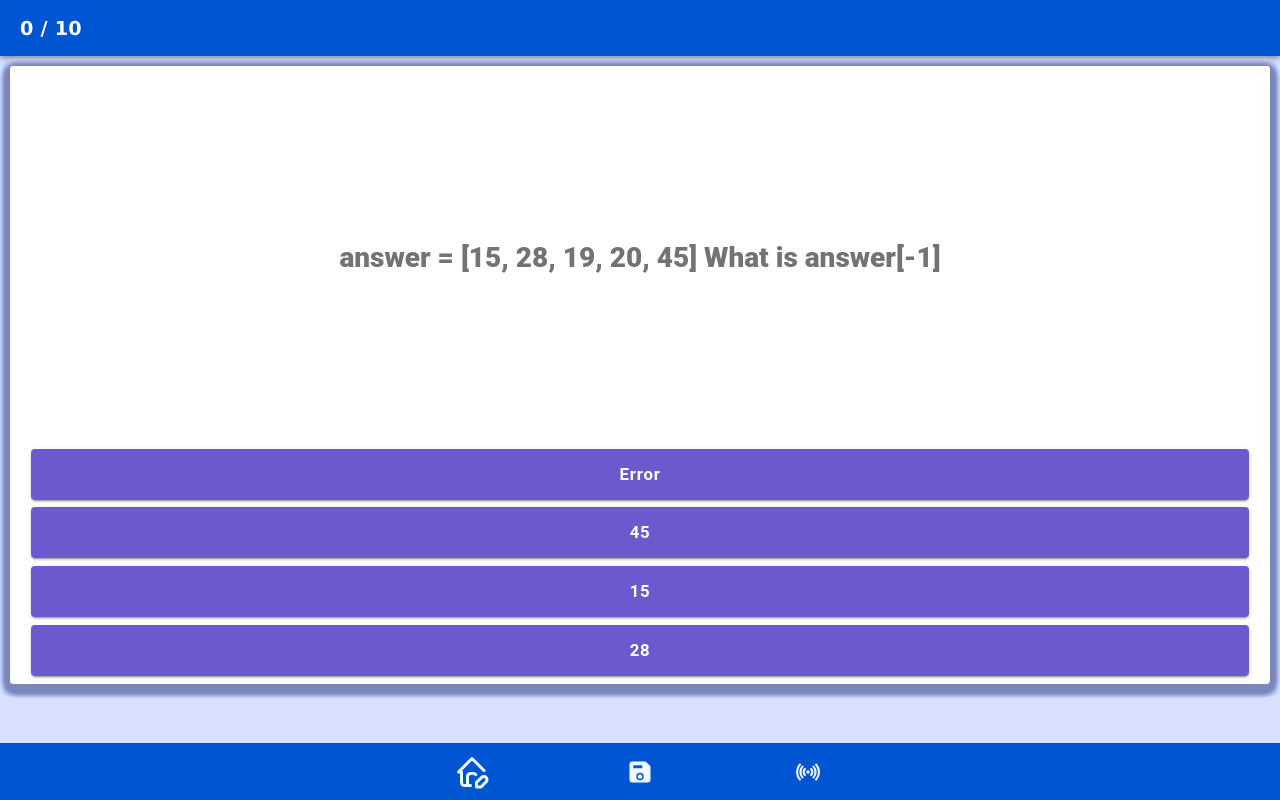
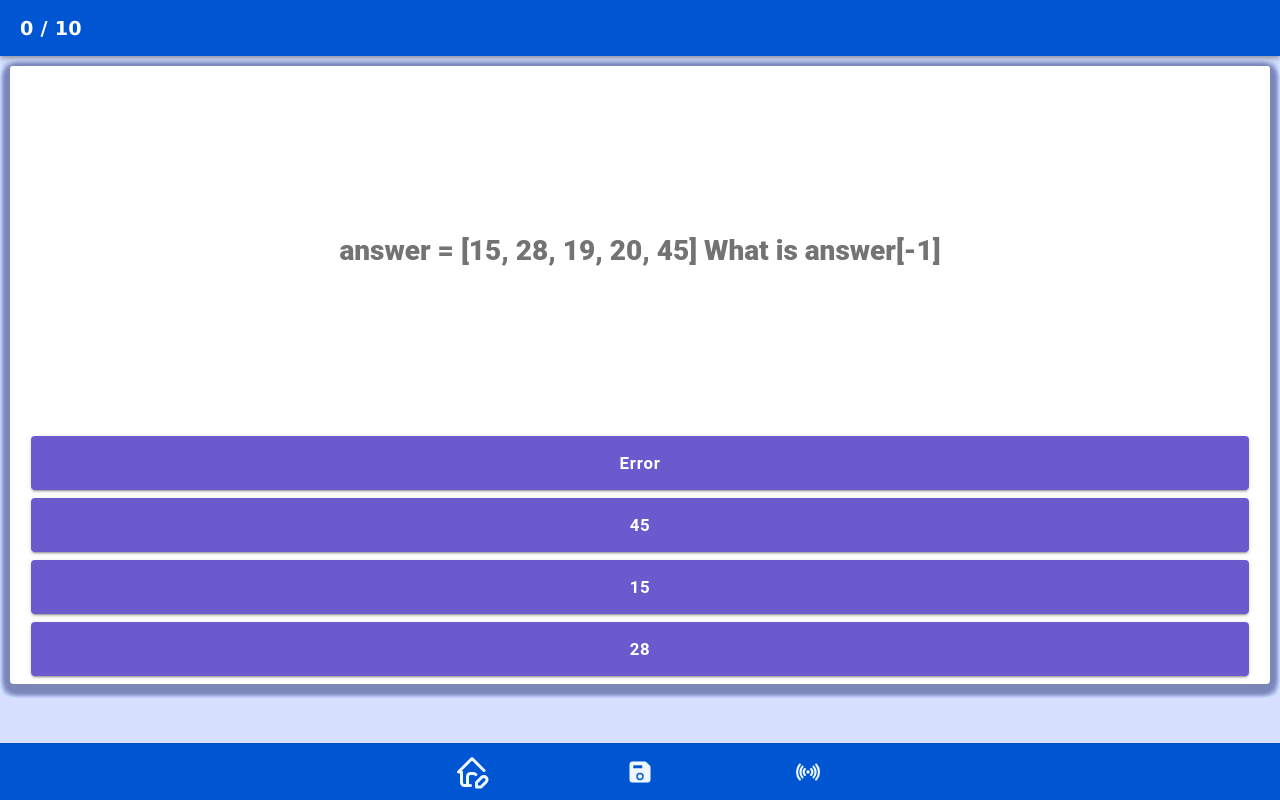
Before and after one commit to educational-technology-collective/Ambient_Learning, a React (Vite) app: page /cardscreen in a window 1280 px wide. Built offline with nearby package versions, Linux system fonts and the light colour scheme.

Commit message:
Adjust the height percentage

```diff
--- a/src/MCQComponents/Choices.css
+++ b/src/MCQComponents/Choices.css
@@ -2,7 +2,7 @@
   backface-visibility: hidden;
   display: flex;
   flex-direction: column;
-  height: 38%;
+  height: 40%;
   position: absolute;
   bottom: 0.3rem;
   width: 97%;
--- a/src/MCQComponents/MCQCard.css
+++ b/src/MCQComponents/MCQCard.css
@@ -30,7 +30,7 @@
   position: absolute;
   text-align: center;
   margin: 0 0.1rem;
-  height: 62%;
+  height: 60%;
   top: 0;
   display: flex;
   justify-content: center;
```
